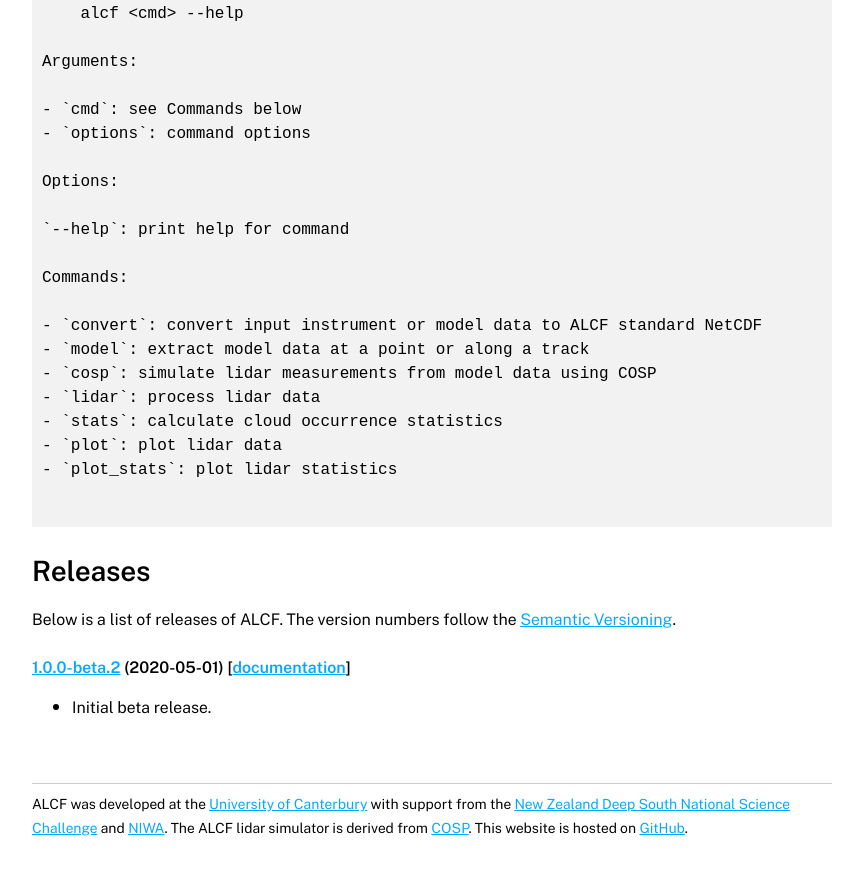
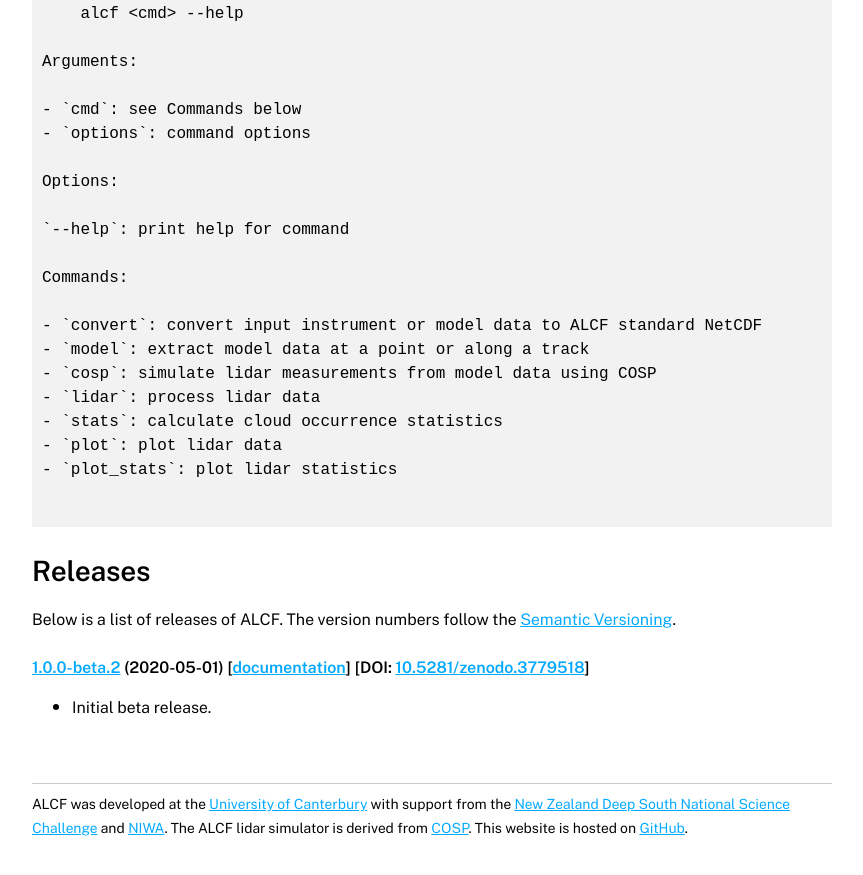
Before and after one commit to alcf-lidar/alcf-lidar.github.io, a Jekyll site: the page built from installation/index.md, in a window 1280 px wide and 900 px high, scrolled down 1963 px. Shown: the top 875 px of the window, without its empty margins (208-1071 px from the left). Built offline with Jekyll 4.4.1, drawn with Linux system fonts in a browser that asks for light colours.

Commit message:
Add DOI to list of releases

```diff
--- a/_includes/installation.md
+++ b/_includes/installation.md
@@ -88,7 +88,6 @@ should output:
 Below is a list of releases of ALCF. The version numbers follow
 the [Semantic Versioning](https://semver.org).
 
-#### [1.0.0-beta.2](https://github.com/alcf-lidar/alcf/releases/tag/v1.0.0-beta.2) (2020-05-01) [[documentation](https://github.com/alcf-lidar/alcf-lidar.github.io/releases/download/v1.0.0-beta.2/alcf-doc-1.0.0-beta.2.zip)]
-
+#### [1.0.0-beta.2](https://github.com/alcf-lidar/alcf/releases/tag/v1.0.0-beta.2) (2020-05-01) [[documentation](https://github.com/alcf-lidar/alcf-lidar.github.io/releases/download/v1.0.0-beta.2/alcf-doc-1.0.0-beta.2.zip)] [DOI: [10.5281/zenodo.3779518](https://doi.org/10.5281/zenodo.3779518)]
 
 - Initial beta release.
```
